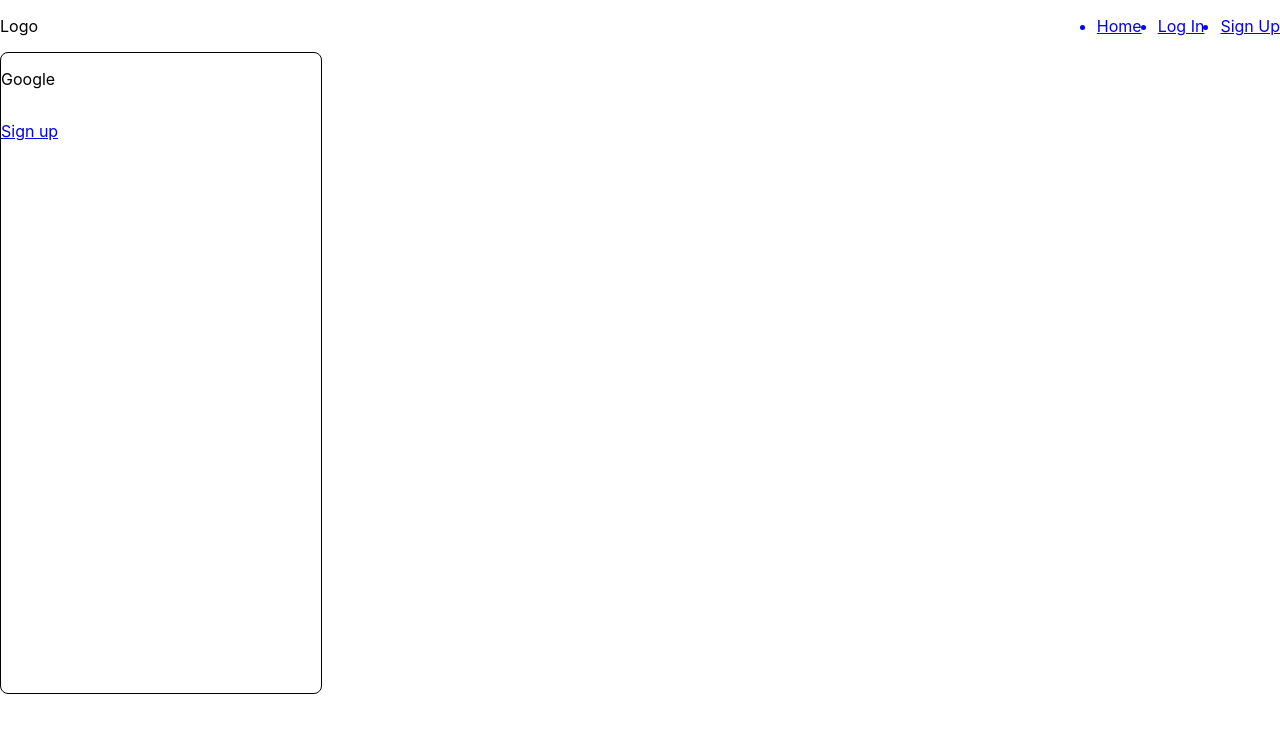
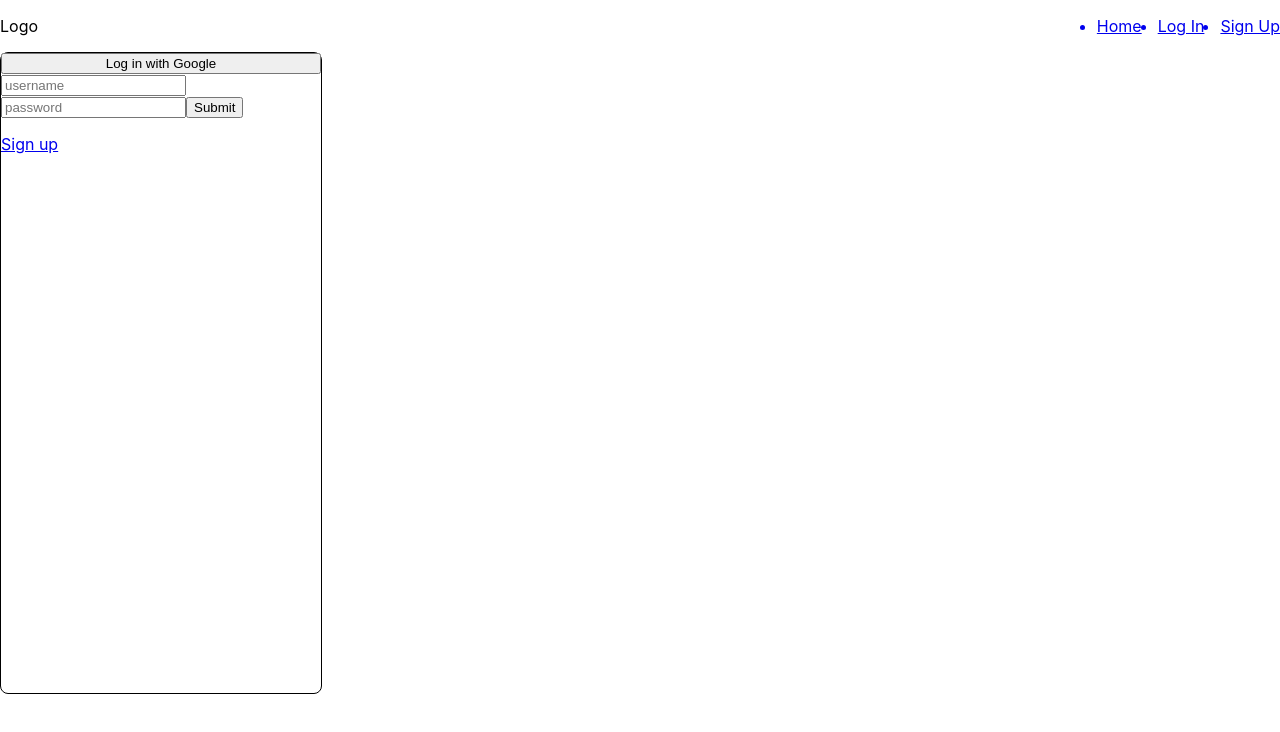
Before and after one commit to vantheman2210/instagram-clone, a React (Create React App) app: page /logIn in a window 1280 px wide. Shown: the top 732 px of the page. Built offline with nearby package versions, Linux system fonts and the light colour scheme; no server answers.

Commit message:
Sign up and log in with custom email and password

```diff
--- a/src/App.js
+++ b/src/App.js
@@ -4,7 +4,23 @@ import { Routes, Route } from 'react-router-dom';
 import LogIn from './components/LogIn';
 import SignUp from './pages/SignUp';
 import Nav from './components/Nav';
+import { auth } from './Firebase';
+import { setPersistence, inMemoryPersistence } from 'firebase/auth';
+import { onAuthStateChanged } from 'firebase/auth';
+
 function App() {
+	setPersistence(auth, inMemoryPersistence).then(() => {}).catch((error) => {
+		console.log(error.code, error.message);
+	});
+	auth.onAuthStateChanged(function(user) {
+		if (user) {
+			// User is signed in.
+			console.log(user)
+		} else {
+			// No user is signed in.
+			console.log('signed out')
+		}
+	});
 	return (
 		<div className="containerApp">
 			<Nav/>
--- a/src/components/LogIn.js
+++ b/src/components/LogIn.js
@@ -1,15 +1,23 @@
 import React, { useEffect, useState } from 'react';
 import '../styles/LogIn.css';
 import { auth, provider } from '../Firebase';
-import { signInWithPopup, GoogleAuthProvider, createUserWithEmailAndPassword } from 'firebase/auth';
+import { signInWithPopup, GoogleAuthProvider, signInWithEmailAndPassword } from 'firebase/auth';
 import { Link } from 'react-router-dom';
 
 const LogIn = () => {
-	const signOut = () => {
-		auth.signOut();
-		document.querySelector('.logOut').classList.toggle('logOut-show');
-		console.log('Signed out');
+	const [ logIn, setLogIn ] = useState({
+		email: '',
+		password: ''
+	});
+	const handleChange = (e) => {
+		const value = e.target.value;
+
+		setLogIn({
+			...logIn,
+			[e.target.name]: value
+		});
 	};
+
 	const signInGoogle = () => {
 		signInWithPopup(auth, provider)
 			.then((result) => {
@@ -33,13 +41,42 @@ const LogIn = () => {
 				// ...
 			});
 	};
+
+	const onSubmit = (e) => {
+		e.preventDefault();
+		signInWithEmailAndPassword(auth, logIn.email, logIn.password)
+			.then((userCredential) => {
+				// Signed in
+				const user = userCredential.user;
+				// ...
+				console.log(user);
+			})
+			.catch((error) => {
+				const errorCode = error.code;
+				const errorMessage = error.message;
+				console.log(errorCode, errorMessage);
+			});
+	};
+
+	const signOut = () => {
+		auth.signOut();
+		document.querySelector('.logOut').classList.toggle('logOut-show');
+		console.log('Signed out');
+	};
 	return (
 		<div className="logInModule">
-			<p onClick={signInGoogle}>Google</p>
+			<button onClick={signInGoogle}>Log in with Google</button>
+			<form onSubmit={onSubmit}>
+				<input placeholder="username" value={logIn.email} onChange={handleChange} />
+				<input placeholder="password" value={logIn.password} onChange={handleChange} />
+				<input type="submit" />
+			</form>
 			<Link to="/signUp">
-			<p>Sign up</p>
+				<p>Sign up</p>
 			</Link>
-			<p className='logOut' onClick={signOut}>Log out</p>
+			<p className="logOut" onClick={signOut}>
+				Log out
+			</p>
 		</div>
 	);
 };
--- a/src/pages/SignUp.js
+++ b/src/pages/SignUp.js
@@ -1,20 +1,54 @@
-import React from 'react';
+import React, { useEffect, useState } from 'react';
 import '../styles/SignUp.css';
+import { createUserWithEmailAndPassword } from 'firebase/auth';
+import { auth } from '../Firebase';
+const SignUp = () => {
+	const [ signUp, setSignUp ] = useState({
+		username: '',
+		email: '',
+		password: ''
+	});
+	const handleChange = (e) => {
+		const value = e.target.value;
 
-const SignUp = () => {
+		setSignUp({
+			...signUp,
+			[e.target.name]: value
+		})
+	};
+
+	const submitForm = (e) => {
+		e.preventDefault();
+		createUserWithEmailAndPassword(auth, signUp.email, signUp.password)
+  .then((userCredential) => {
+    // Signed in
+    const user = userCredential.user;
+    // ...
+		console.log(user)
+  })
+  .catch((error) => {
+    const errorCode = error.code;
+    const errorMessage = error.message;
+    // ..
+		console.log(errorCode, errorMessage)
+  });
+	}
+
+
+
 	return (
 		<div className="signUp-container">
 			<div className="signUp-options">
 				<p>Log in with Google</p>
 				<p>OR</p>
-				<form className="signUp-form">
-					<input placeholder="Username" />
+				<form onSubmit={submitForm} className="signUp-form">
+					<input name="username" placeholder="Username" onChange={handleChange} value={signUp.username} />
 
-					<input placeholder="Email" />
+					<input name="email" placeholder="Email" onChange={handleChange} value={signUp.email} />
 
-					<input placeholder="Password" />
+					<input name="password" placeholder="Password" onChange={handleChange} value={signUp.password} />
 
-					<button>Sign up</button>
+					<input type="submit" />
 				</form>
 				<p className="signUp-terms">
 					By signing up, you agree to our Terms , Privacy Policy and Cookies Policy .
```
